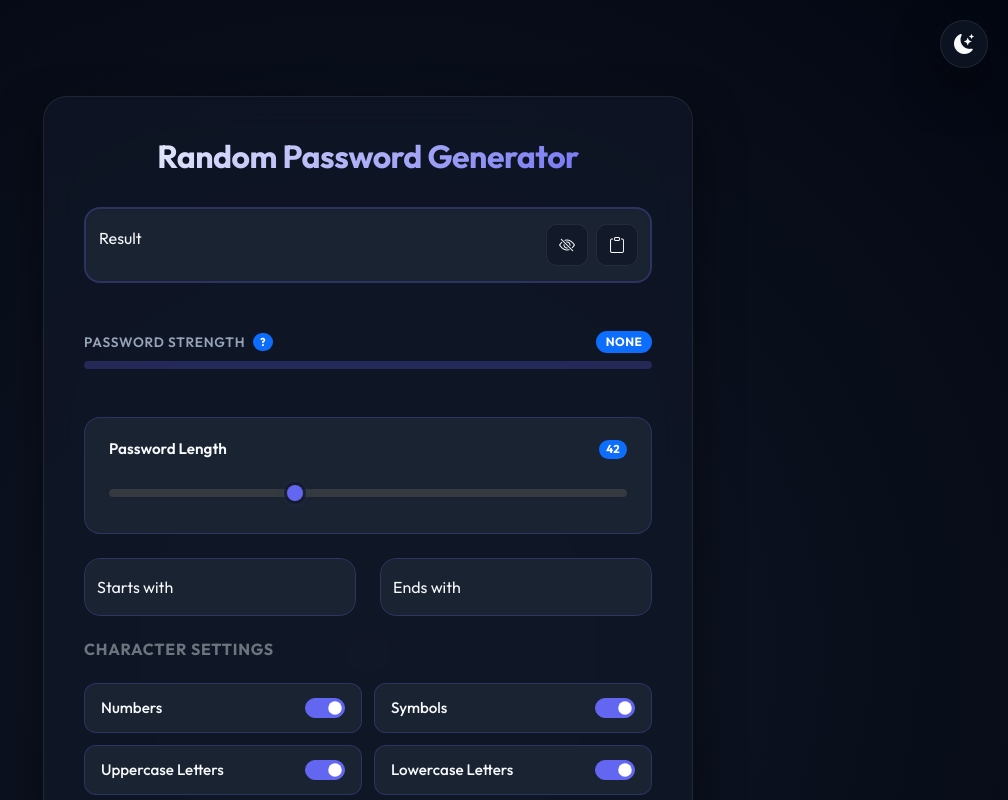
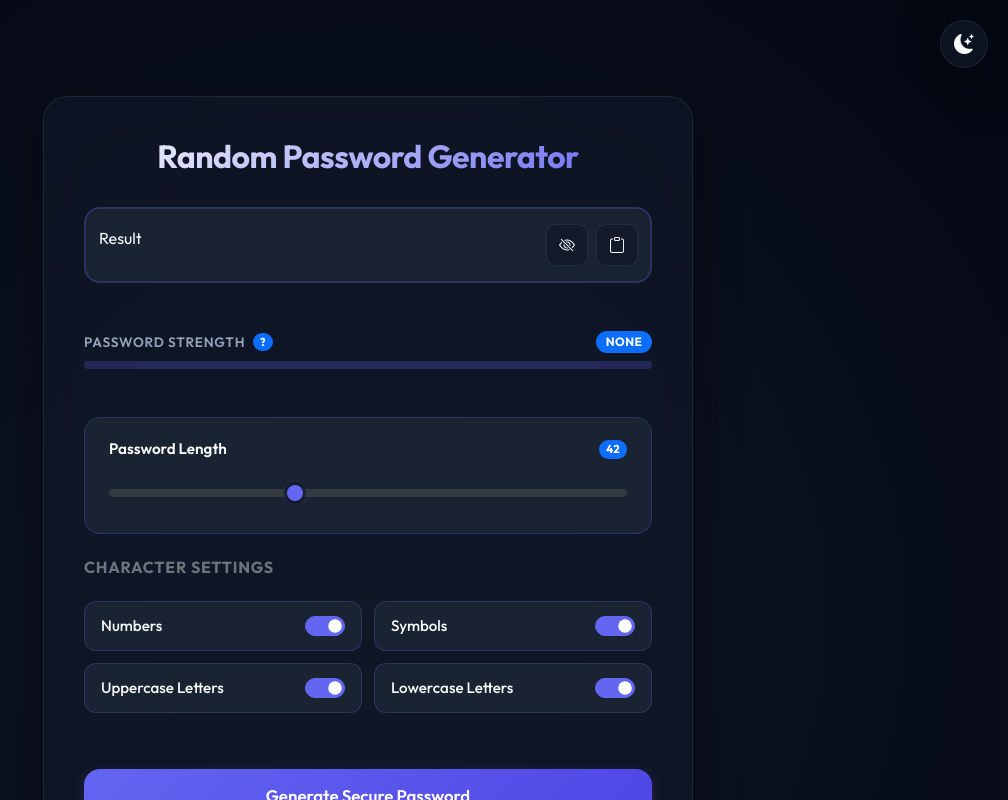
Before and after one commit to AtylaDaSilva/random-password-generator, a React (Create React App) app: page / in a window 1280 px wide. Shown: the top 800 px of the page, without its empty margins (272-1280 px from the left). Built offline with nearby package versions, Linux system fonts and the light colour scheme.

Commit message:
feat(UI): removed starts & ends with fields

```diff
--- a/src/components/App.jsx
+++ b/src/components/App.jsx
@@ -40,8 +40,6 @@ export default function App() {
     ];
 
     //Password Form Data
-    const startsWith = formData.startsWith;
-    const endsWith = formData.endsWith;
     const passwordLength = formData.passwordLength;
     const options = Object.values(formData.options);
     let password = "";
@@ -49,7 +47,7 @@ export default function App() {
     //Check if at least 1 option was selected
     const noOptionsSelected = options.every(opt => opt === false);
 
-    if (noOptionsSelected) return startsWith + endsWith;
+    if (noOptionsSelected) return "";
 
     //Generate password
     for (let i = 0; i < passwordLength; i++) {
@@ -57,7 +55,7 @@ export default function App() {
     }
 
     //Return concatenated password
-    return `${startsWith}${password}${endsWith}`;
+    return password;
   }
 
   /**
@@ -123,8 +121,6 @@ export default function App() {
   /*Form Data State */
   const [formData, setFormData] = useState({
     passwordLength: 42,
-    startsWith: "",
-    endsWith: "",
     options: {
       hasNumbers: true,
       hasSymbols: true,
--- a/src/components/forms/PasswordForm.jsx
+++ b/src/components/forms/PasswordForm.jsx
@@ -4,8 +4,6 @@ import { Form, Button, Container, Row, Col, Badge, ProgressBar } from "react-boo
 
 //Components
 import PasswordLengthRange from "../inputs/PasswordLengthRange";
-import StartsWithInput from "../inputs/StartsWithInput";
-import EndsWithInput from "../inputs/EndsWithInput";
 import ResultInput from "../inputs/ResultInput";
 import Options from "../accordions/Options";
 import CopyToClipboard from '../buttons/CopyToClipboard';
@@ -113,26 +111,6 @@ export default function PasswordForm({ state, callbacks }) {
                     </Col>
                 </Row>
 
-                {/* 4. Starts with & Ends with configuration fields */}
-                <Row className="gy-3 mb-4">
-                    <Col md="6">
-                        <div className="floating-container">
-                            <StartsWithInput
-                                formData={formData}
-                                callbacks={callbacks}
-                            />
-                        </div>
-                    </Col>
-                    <Col md="6">
-                        <div className="floating-container">
-                            <EndsWithInput
-                                formData={formData}
-                                callbacks={callbacks}
-                            />
-                        </div>
-                    </Col>
-                </Row>
-
                 {/* 5. Options toggles directly in view */}
                 <Row className="mb-4">
                     <Col xs="12">
--- a/src/components/inputs/EndsWithInput.jsx
+++ /dev/null
@@ -1,21 +0,0 @@
-//React
-import { React } from "react";
-import { Form, FloatingLabel } from "react-bootstrap";
-
-export default function EndsWithInput(props) {
-    const { formData } = props;
-    const { handleChange } = props.callbacks;
-
-    return (
-        <FloatingLabel label="Ends with">
-            <Form.Control
-                type="text"
-                name="endsWith"
-                id="ends-with-input"
-                placeholder='Starts with'
-                value={formData.endsWith}
-                onChange={handleChange}
-            />
-        </FloatingLabel>
-    );
-}
--- a/src/components/inputs/StartsWithInput.jsx
+++ /dev/null
@@ -1,21 +0,0 @@
-//React
-import { React } from "react";
-import { Form, FloatingLabel } from "react-bootstrap";
-
-export default function StartsWithInput(props) {
-    const { formData } = props;
-    const { handleChange } = props.callbacks;
-
-    return (
-        <FloatingLabel label="Starts with">
-            <Form.Control
-                type="text"
-                name="startsWith"
-                id="starts-with-input"
-                placeholder='Starts with'
-                value={formData.startsWith}
-                onChange={handleChange}
-            />
-        </FloatingLabel>
-    );
-}
```
